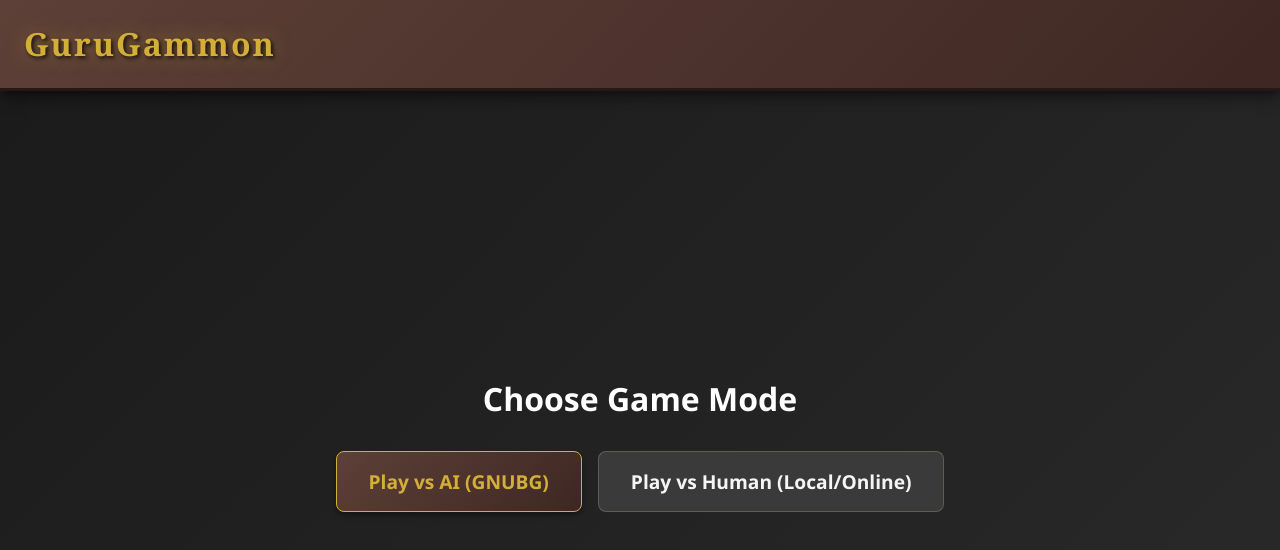
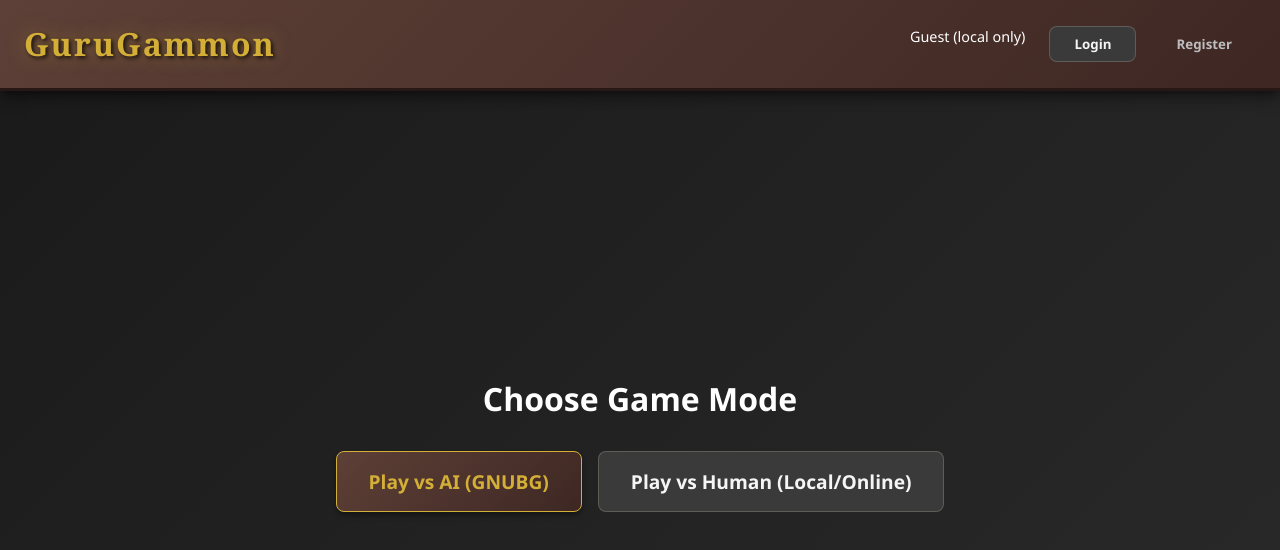
Before and after one commit to 8888vtc-ui/gurugammon-antigravity, a React (Vite) app in the folder guru-react/: page / in a window 1280 px wide. Shown: the top 550 px of the page. Built offline with nearby package versions, Linux system fonts and the light colour scheme; no server answers.

Commit message:
Add auth UI and login/register flow to React app

```diff
--- a/guru-react/src/App.tsx
+++ b/guru-react/src/App.tsx
@@ -6,6 +6,8 @@ import { MoveHistory } from './components/MoveHistory/MoveHistory';
 import { useBackgammon } from './hooks/useBackgammon';
 import soundService from './services/soundService';
 import { apiClient } from './api/client';
+import { LoginForm } from './components/auth/LoginForm';
+import { RegisterForm } from './components/auth/RegisterForm';
 
 function App() {
   const [gameId, setGameId] = useState<string | null>(null)
@@ -13,9 +15,31 @@ function App() {
   const [isRollingDice, setIsRollingDice] = useState(false)
   const [hasStarted, setHasStarted] = useState(false)
   const [connectionError, setConnectionError] = useState<string | null>(null)
+  const [isAuthenticated, setIsAuthenticated] = useState(false)
+  const [showAuthPanel, setShowAuthPanel] = useState(false)
+  const [authMode, setAuthMode] = useState<'login' | 'register'>('login')
   const rollStartRef = useRef<number | null>(null)
   const lastMoveRef = useRef<{ from: number; to: number } | null>(null)
   const lastWinnerRef = useRef<string | null>(null)
+
+  // Initialiser l'état d'authentification à partir du token stocké
+  useEffect(() => {
+    if (typeof window === 'undefined' || typeof localStorage === 'undefined') return
+    const token = localStorage.getItem('authToken')
+    setIsAuthenticated(!!token)
+  }, [])
+
+  const handleAuthenticated = () => {
+    setIsAuthenticated(true)
+    setShowAuthPanel(false)
+  }
+
+  const handleLogout = () => {
+    if (typeof window !== 'undefined' && typeof localStorage !== 'undefined') {
+      localStorage.removeItem('authToken')
+    }
+    setIsAuthenticated(false)
+  }
 
   // Initialisation de la partie via API
   const startGame = async (mode: 'AI_VS_PLAYER' | 'PLAYER_VS_PLAYER') => {
@@ -117,6 +141,43 @@ function App() {
         <header className="app-header">
           <div className="container flex justify-between items-center">
             <h1 className="app-title text-glow-purple">GuruGammon</h1>
+            <div className="header-actions">
+              <span style={{ color: 'white', marginRight: '0.5rem', fontSize: '0.9rem' }}>
+                {isAuthenticated ? 'Logged in' : 'Guest (local only)'}
+              </span>
+              {isAuthenticated ? (
+                <button
+                  className="btn btn-secondary"
+                  type="button"
+                  onClick={handleLogout}
+                >
+                  Logout
+                </button>
+              ) : (
+                <>
+                  <button
+                    className="btn btn-secondary"
+                    type="button"
+                    onClick={() => {
+                      setShowAuthPanel(true)
+                      setAuthMode('login')
+                    }}
+                  >
+                    Login
+                  </button>
+                  <button
+                    className="btn btn-ghost"
+                    type="button"
+                    onClick={() => {
+                      setShowAuthPanel(true)
+                      setAuthMode('register')
+                    }}
+                  >
+                    Register
+                  </button>
+                </>
+              )}
+            </div>
           </div>
         </header>
         <main className="app-main" style={{ display: 'flex', flexDirection: 'column', alignItems: 'center', justifyContent: 'center', height: '80vh' }}>
@@ -137,6 +198,15 @@ function App() {
               Play vs Human (Local/Online)
             </button>
           </div>
+          {showAuthPanel && (
+            <div style={{ marginTop: '2rem', display: 'flex', gap: '2rem', alignItems: 'flex-start' }}>
+              {authMode === 'login' ? (
+                <LoginForm onAuthenticated={handleAuthenticated} />
+              ) : (
+                <RegisterForm onRegistered={handleAuthenticated} />
+              )}
+            </div>
+          )}
         </main>
       </div>
     )
```
